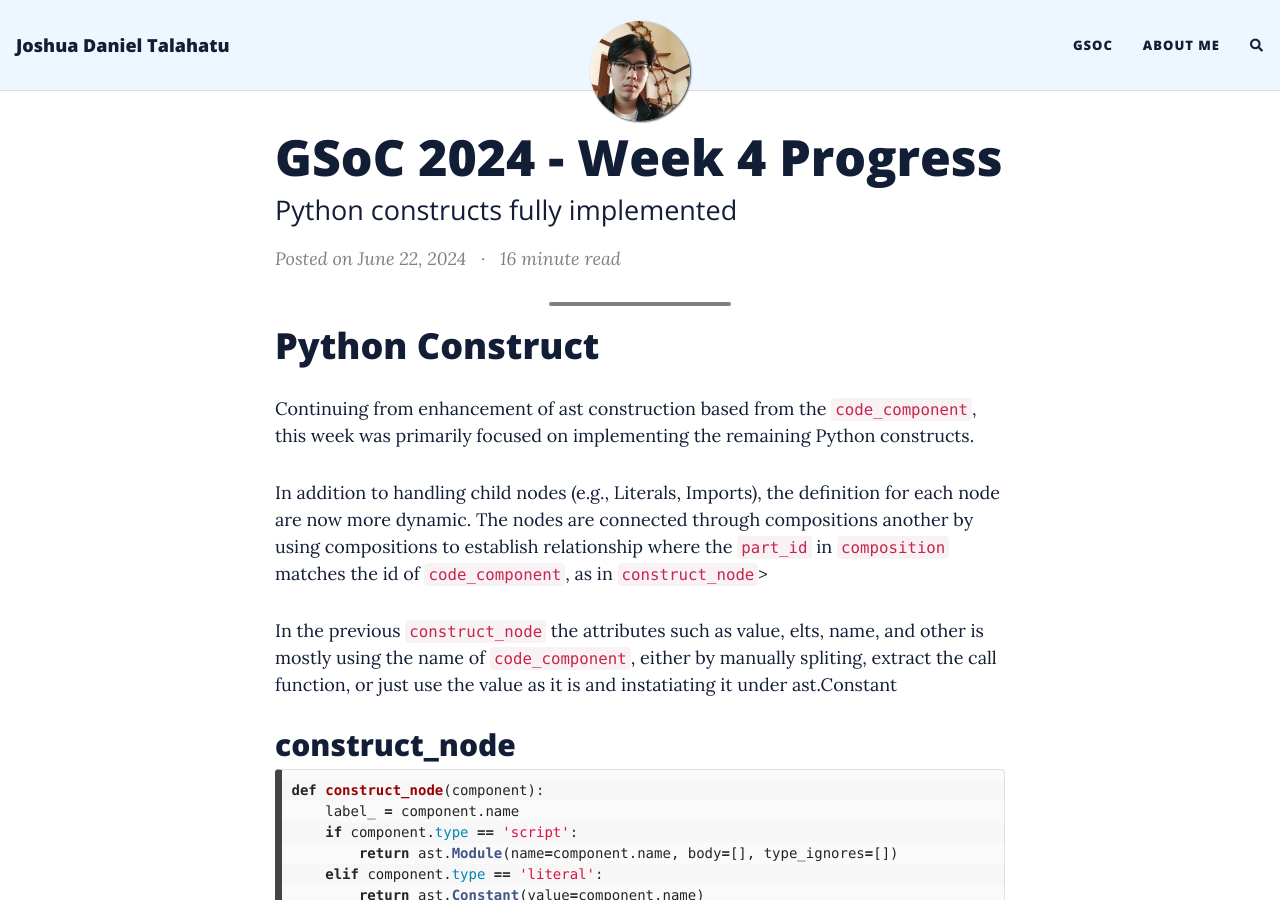
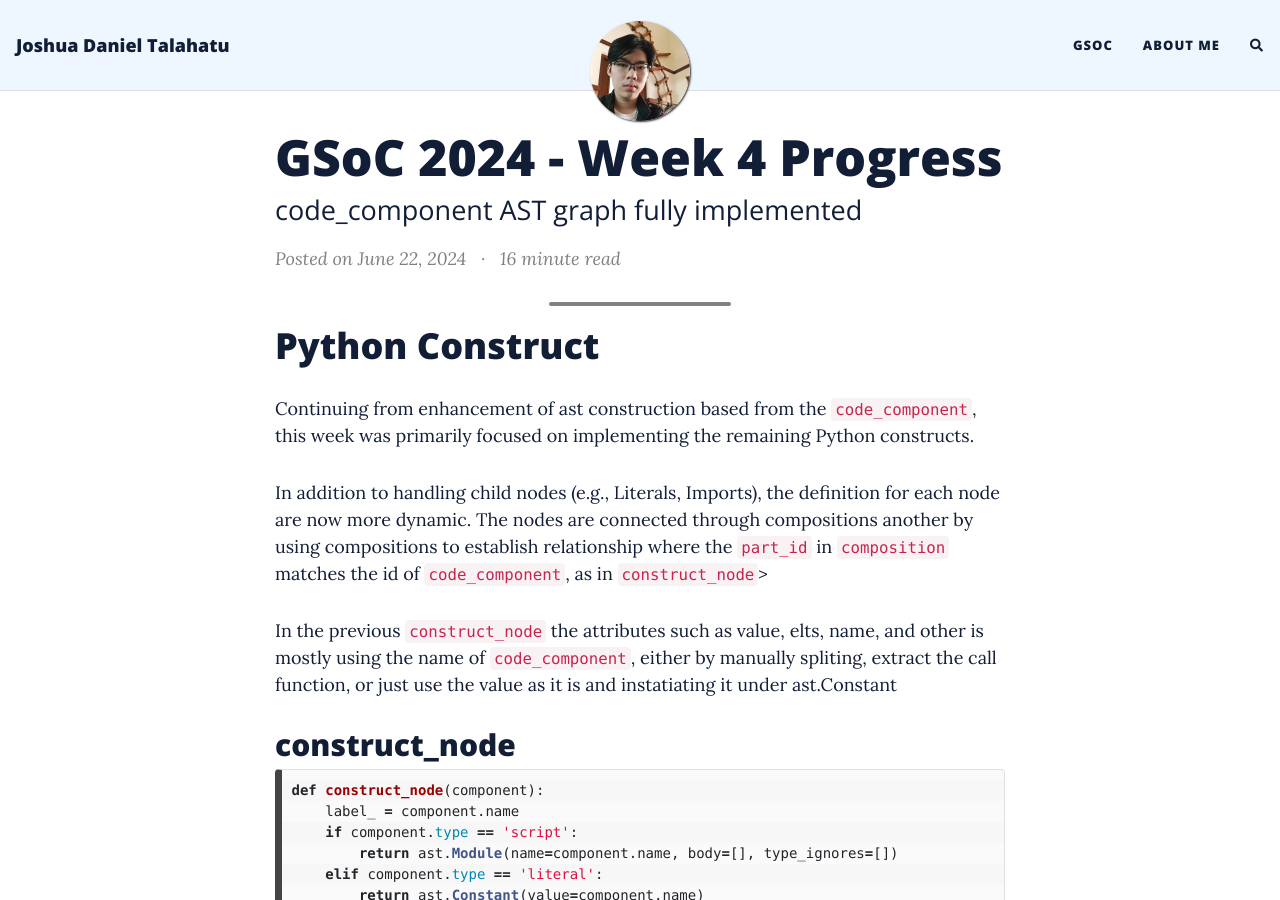
Before and after one commit to JoshuaGlaZ/joshuaglaz.github.io, a Jekyll site: the page built from _posts/2024-06-22-week4.md, in a window 1280 px wide and 900 px high. Built offline with Jekyll 4.4.1, drawn with Linux system fonts in a browser that asks for light colours; nearby versions of some CDN libraries; comment, search, counter and statistics services are not loaded; some of the changed lines change nothing that is shown.

Commit message:
Add week4 blog issue link

```diff
--- a/_posts/2024-06-22-week4.md
+++ b/_posts/2024-06-22-week4.md
@@ -1,7 +1,7 @@
 ---
 layout: post
 title: GSoC 2024 - Week 4 Progress
-subtitle: "Python constructs fully implemented"
+subtitle: "code_component AST graph fully implemented"
 tags: [GSoC, Weekly Report]
 readtime: true
 comments: true
@@ -794,9 +794,9 @@
 
 While most of the python construct pre 3.12 has been defined properly, some constructs have some incompability with the noworkflow. For more details on the nodes, refer to below issues.
 
-- [FormattedValue]()
-- [YieldFrom]()
-- [ClassDef]()
+- [FormattedValue](https://github.com/gems-uff/noworkflow/issues/160)
+- [YieldFrom](https://github.com/gems-uff/noworkflow/issues/161)
+- [ClassDef](https://github.com/gems-uff/noworkflow/issues/162)
 
 
 ---
```
